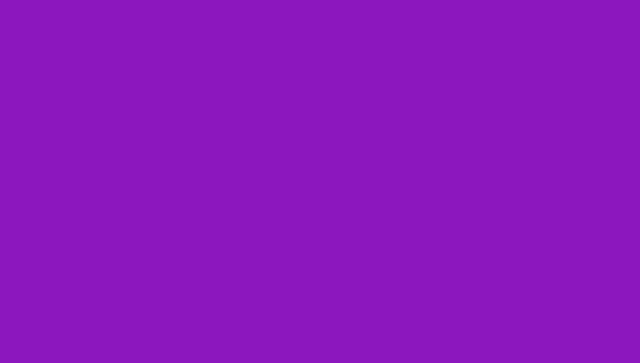
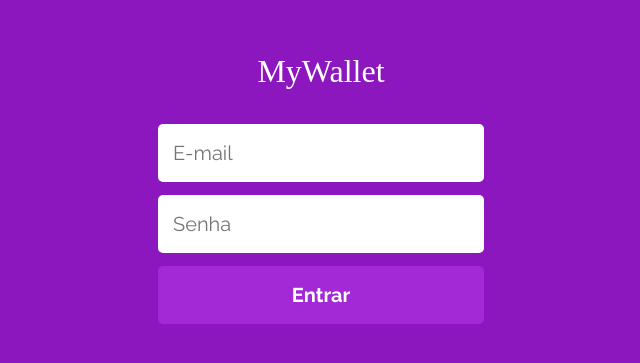
Before and after one commit to GabrielaTiago/MyWallet-front, a React (Create React App) app: page /sign-in in a window 1280 px wide. Before the commit this address had no page. Shown: the part 215-578 px from the top of the page, without its empty margins (319-959 px from the left). Built offline with nearby package versions, Linux system fonts and the light colour scheme; a web font is replaced by a local one.

Commit message:
Style: Styling the sign in page

```diff
--- a/src/App.js
+++ b/src/App.js
@@ -6,7 +6,7 @@ export default function App() {
     return (
         <BrowserRouter>
             <Routes>
-                <Route path="/" element={<SignIn />}></Route>
+                <Route path="/sign-in" element={<SignIn />}></Route>
                 <Route path="/sign-up" element={<SignUp />}></Route>
             </Routes>
         </BrowserRouter>
--- a/src/Pages/SignIn/SignIn.js
+++ b/src/Pages/SignIn/SignIn.js
@@ -0,0 +1,64 @@
+import styled from "styled-components";
+import Title from "../../Components/Title";
+
+export default function SignIn() {
+    return (
+        <Container>
+            <Title />
+            <form>
+                <input
+                    type="text"
+                    placeholder="E-mail"
+                    required
+                />
+                <input
+                    type="password"
+                    placeholder="Senha"
+                    required
+                />
+                <button type="submit">Entrar</button>
+            </form>
+        </Container>
+    );
+}
+
+const Container = styled.div`
+    width: 100%;
+    height: 100vh;
+    display: flex;
+    flex-direction: column;
+    justify-content: center;
+    align-items: center;
+
+    form {
+        width: 326px;
+        height: auto;
+        display: flex;
+        flex-direction: column;
+        gap: 13px;
+    }
+
+    input, button {
+        width: 100%;
+        height: 58px;
+        border-radius: 5px;
+        font-family: "Raleway";
+        font-weight: 400;
+        font-size: 20px;
+        line-height: 23px;
+        border: none;
+    }
+
+    input {
+        background-color: #FFFFFF;
+        color: #000000;
+        padding-left: 15px;
+    }
+
+    button {
+        color: #FFFFFF;
+        background-color: #A328D6;
+        font-weight: 700;
+    }
+
+`
```
